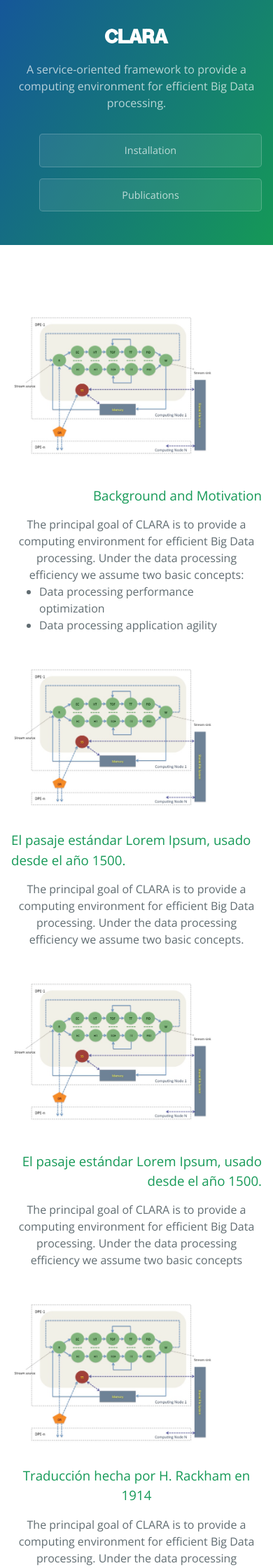
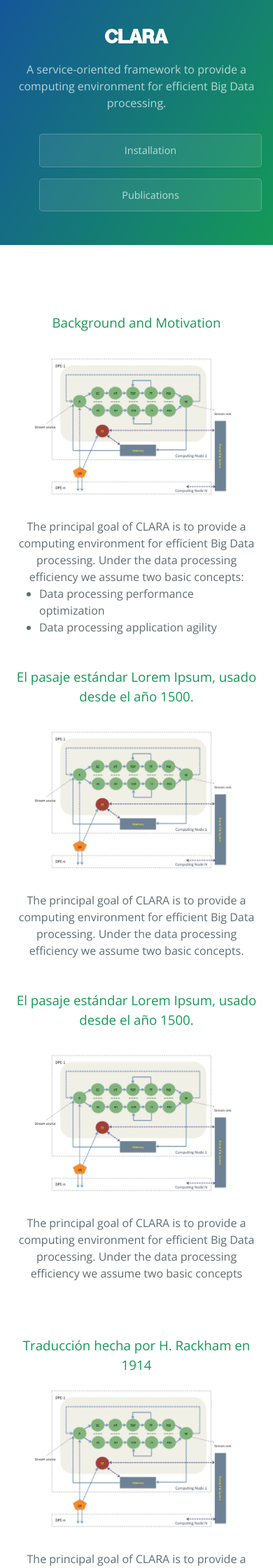
Before and after one commit to JeffersonLab/clara-docs, a Jekyll site: the page built from index.html, in a window 390 px wide. Shown: the top 2240 px of the page at 70% size. Built offline with Jekyll 4.4.1, drawn with Linux system fonts in a browser that asks for light colours.

Commit message:
Home: better mobile support

```diff
--- a/css/cayman.css
+++ b/css/cayman.css
@@ -350,11 +350,21 @@ ul.footer-p {
     flex-direction: column;
     text-align: center;
   }
-  .landing-content-container .landing-row .landing-row-title {
+  .landing-content-container .landing-row .landing-row-left-title {
+    text-align: center;
     margin: 0 auto 30px;
     order: 1;
   }
-  .landing-content-container .landing-row .landing-image {
+  .landing-content-container .landing-row .landing-row-right-title {
+    text-align: center;
+    margin: 0 auto 30px;
+    order: 1;
+  }
+  .landing-content-container .landing-row .landing-left-image {
+    margin: 0 auto 30px;
+    order: 2;
+  }
+  .landing-content-container .landing-row .landing-right-image {
     margin: 0 auto 30px;
     order: 2;
   }
```
